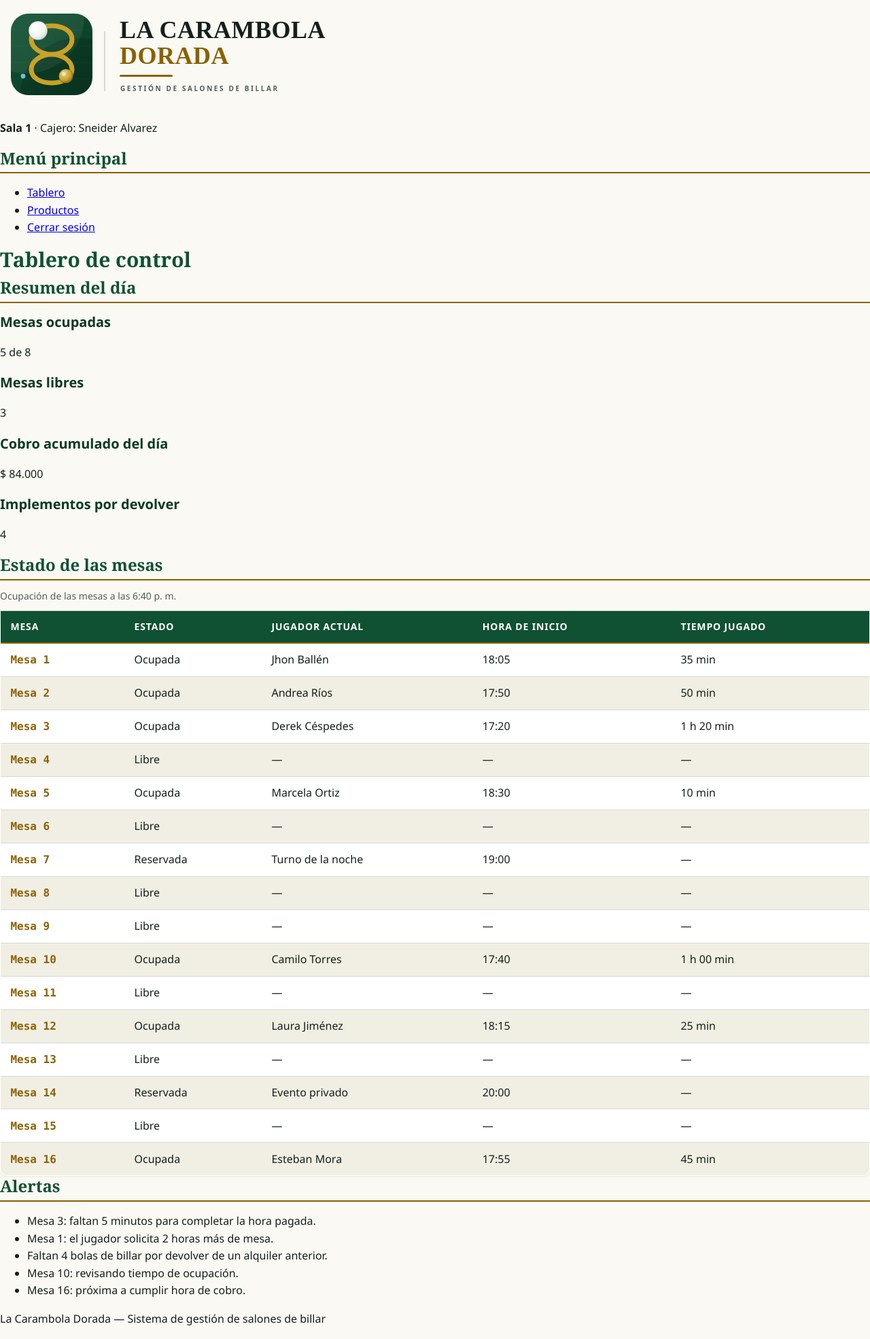
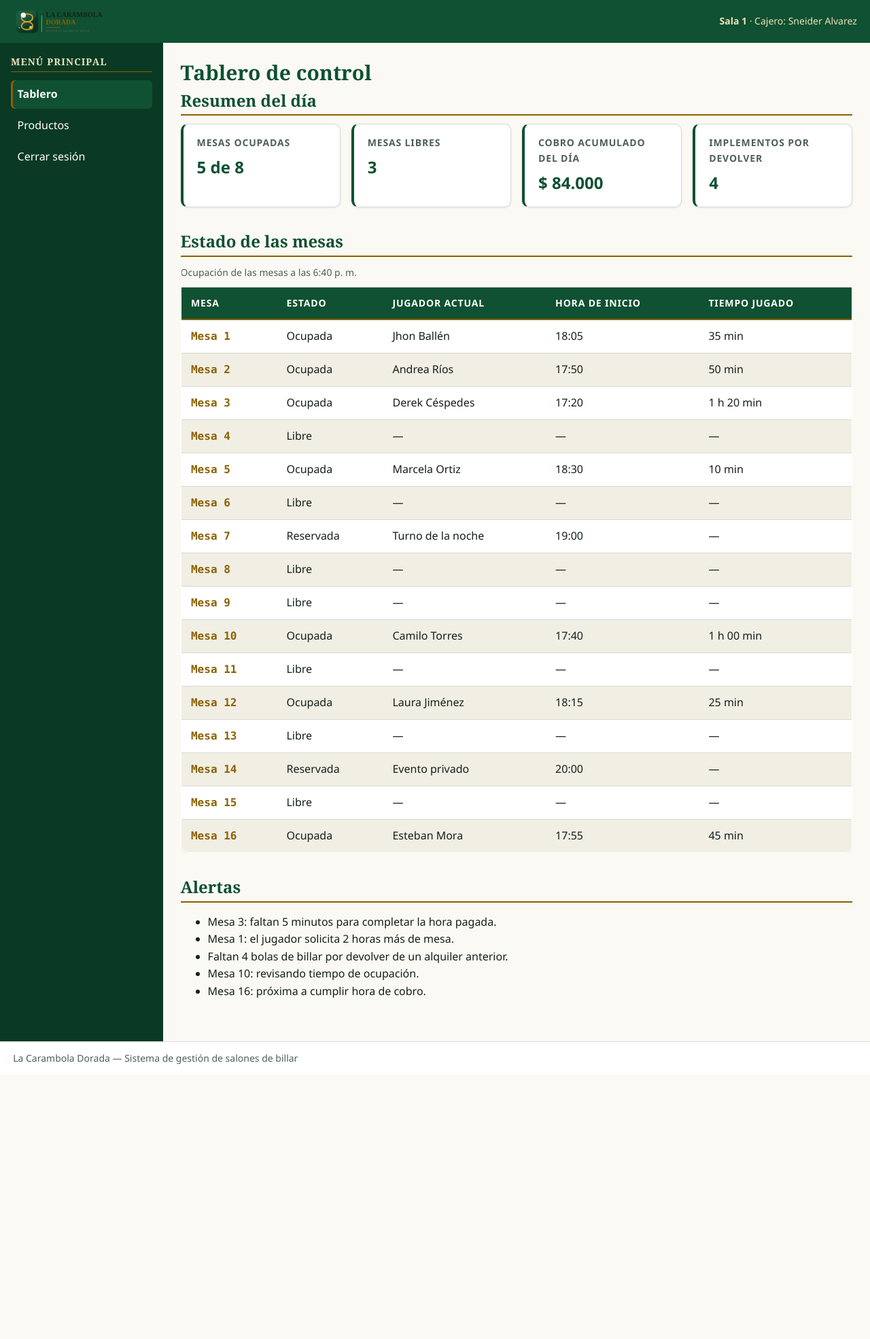
Before and after one commit to alvarezsneider162-collab/plan-mejoramiento-desarrollo-web, a PHP site: page /dashboard.html in a window 1280 px wide. Shown: the whole page at 68% size. After the commit the page ends 1566 px from the top, so only its background shows below. Run offline with PHP 8.4, Linux system fonts and the light colour scheme.

Commit message:
dia5
se agregan colores y estilos de tablas

```diff
--- a/css/estilos.css
+++ b/css/estilos.css
@@ -1,4 +1,23 @@
 @import url('tokens.css');
+
+/* ==========================================================================
+   LA CARAMBOLA DORADA — Hoja de estilos de la aplicacion
+   Archivo: css/estilos.css
+   Actividad: recuperacion, dia 4
+
+   Reglas que cumple este archivo (criterios de evaluacion):
+     1. Todo color sale de una variable. Ni un hexadecimal suelto, ni un rgb().
+     2. Ningun font-size directo: los cinco tamanos salen de --tipo-*.
+     3. No se usa !important en ninguna regla.
+     4. El estado de foco es visible y en ningun sitio se anula con outline: none.
+   ========================================================================== */
+
+
+/* --------------------------------------------------------------------------
+   1. Escala tipografica — cinco tamanos en rem
+   Base 1rem = 16px. Progresion de razon corta (en torno a 1,2) para que cada
+   salto se perciba sin romper la lectura del cuerpo de texto.
+   -------------------------------------------------------------------------- */
 :root {
   --tipo-xs:  0.875rem;   /* 14px — encabezados de tabla, pie, texto auxiliar */
   --tipo-sm:  1rem;       /* 16px — cuerpo, etiquetas, botones, celdas        */
@@ -269,17 +288,185 @@ input[type="radio"] + label {
 form { max-width: 34rem; }
 
 /* --------------------------------------------------------------------------
-   7. Pantallas angostas
+   7. Maquetacion del tablero con Grid
+   --------------------------------------------------------------------------
+   Aqui se reparten las dos tecnicas de la actividad, cada una donde toca:
+
+   - GRID para la estructura de la pagina. Se usa grid-template-areas para
+     nombrar cada zona (barra, menu, contenido, pie) en vez de colocar cada
+     bloque con posiciones. Grid es lo adecuado porque las zonas tienen que
+     ocupar filas y columnas a la vez, y ademas permite declarar el ancho
+     fijo del menu y que el contenido ocupe el resto.
+   - FLEXBOX para el interior de la barra, que solo necesita repartir dos
+     elementos en una misma fila. Flexbox es mas simple y sobra para eso.
+
+   En la columna del contenido se usa minmax(0, 1fr) y no 1fr a secas: un
+   1fr tiene minimo automatico igual a min-content, asi que una tabla ancha
+   ensancharia la columna y el menu se saldria de la pantalla. Con
+   minmax(0, 1fr) la columna si puede encogerse por debajo del contenido.
+   -------------------------------------------------------------------------- */
+.panel {
+  display: grid;
+  grid-template-columns: 240px minmax(0, 1fr);
+  grid-template-rows: auto 1fr auto;
+  grid-template-areas:
+    "barra  barra"
+    "menu   contenido"
+    "pie    pie";
+  min-height: 100vh;
+}
+
+/* --- Barra superior: FLEXBOX, porque solo reparte dos elementos en fila --- */
+.panel__barra {
+  grid-area: barra;
+  display: flex;
+  align-items: center;
+  justify-content: space-between;
+  gap: 1rem;
+  padding: 0.6rem 1.2rem;
+  background: var(--color-marca);
+  color: var(--color-text-inverse);
+  position: sticky;
+  top: 0;
+  z-index: 10;
+}
+
+.panel__barra img { width: 11rem; }
+
+.panel__sesion {
+  margin: 0;
+  max-width: none;
+  font-size: var(--tipo-xs);
+  color: var(--color-oro-tenue);
+}
+
+/* --- Menu lateral: GRID para fijarlo a 240 px --- */
+.panel__menu {
+  grid-area: menu;
+  background: var(--color-marca-hover);
+  padding: 1.2rem 1rem;
+  color: var(--color-text-inverse);
+}
+
+.panel__menu h2 {
+  margin: 0 0 0.75rem;
+  padding-bottom: 0.35rem;
+  font-size: var(--tipo-xs);
+  letter-spacing: 0.08em;
+  text-transform: uppercase;
+  color: var(--color-oro-tenue);
+  border-bottom: 1px solid var(--color-oro);
+}
+
+.panel__menu ul {
+  display: flex;
+  flex-direction: column;
+  gap: 0.25rem;
+  margin: 0;
+  padding: 0;
+  list-style: none;
+}
+
+.panel__menu a {
+  display: block;
+  padding: 0.5rem 0.6rem;
+  border-radius: var(--radius-sm);
+  color: var(--color-text-inverse);
+  text-decoration: none;
+}
+
+.panel__menu a:hover { background: var(--color-marca); }
+
+.panel__menu a[aria-current="page"] {
+  font-weight: 700;
+  background: var(--color-marca);
+  box-shadow: inset 3px 0 0 var(--color-oro);
+}
+
+/* --- Contenido: GRID, y la columna ya se acota con minmax(0, 1fr) --- */
+.panel__contenido {
+  grid-area: contenido;
+  padding: 1.6rem;
+  min-width: 0;
+}
+
+.panel__contenido section,
+.panel__contenido aside { margin-bottom: 2.2rem; }
+
+/* La tabla es ancha y no cabe entera en ventanas angostas. En vez de dejar
+   que desborde la pagina, este contenedor le da su propio desplazamiento
+   horizontal: la tabla se mueve, pero la maquetacion de Grid no se rompe. */
+.tabla-scroll {
+  min-width: 0;
+  overflow-x: auto;
+}
+
+/* --- Pie --- */
+.panel__pie {
+  grid-area: pie;
+  padding: 0.8rem 1.2rem;
+  background: var(--color-surface);
+  border-top: 1px solid var(--border-color);
+  font-size: var(--tipo-xs);
+  color: var(--color-text-muted);
+}
+
+.panel__pie p { margin: 0; }
+
+/* --- Fila de indicadores: GRID con auto-fit, que se reacomoda solo --- */
+.indicadores {
+  display: grid;
+  grid-template-columns: repeat(auto-fit, minmax(220px, 1fr));
+  gap: 1rem;
+}
+
+.tarjeta {
+  padding: 1rem 1.25rem;
+  background: var(--color-surface);
+  border: 1px solid var(--border-color);
+  border-left: 4px solid var(--color-marca);
+  border-radius: var(--radius-md);
+  box-shadow: var(--shadow-sm);
+}
+
+.tarjeta h3 {
+  margin: 0 0 0.35rem;
+  font-size: var(--tipo-xs);
+  letter-spacing: 0.06em;
+  text-transform: uppercase;
+  color: var(--color-text-muted);
+}
+
+.tarjeta p {
+  margin: 0;
+  max-width: none;
+  font-size: var(--tipo-lg);
+  font-weight: 700;
+  color: var(--color-marca);
+}
+
+/* --------------------------------------------------------------------------
+   8. Pantallas angostas
+   --------------------------------------------------------------------------
+   El menu lateral NO se apila ni se oculta: el criterio de la actividad pide
+   que conserve su ancho de 240 px. Lo que se reduce es el relleno del
+   contenido y el padding de las tarjetas, para que el area de trabajo se
+   siga viendo comoda en ventanas angostas.
    -------------------------------------------------------------------------- */
 @media (max-width: 40rem) {
   body > header { flex-direction: column; align-items: flex-start; }
   .tabla-productos thead th,
   .tabla-productos tbody th,
   .tabla-productos tbody td { padding: 0.55rem 0.5rem; }
+  .panel__barra { padding: 0.5rem 0.75rem; }
+  .panel__barra img { width: 8rem; }
+  .panel__contenido { padding: 1rem 0.75rem; }
+  .panel__menu { padding: 1rem 0.6rem; }
+  .indicadores { grid-template-columns: repeat(auto-fit, minmax(160px, 1fr)); }
 }
 
 /* --------------------------------------------------------------------------
-   8. Impresion
+   9. Impresion
    -------------------------------------------------------------------------- */
 @media print {
   body { background: var(--color-surface); }
```
